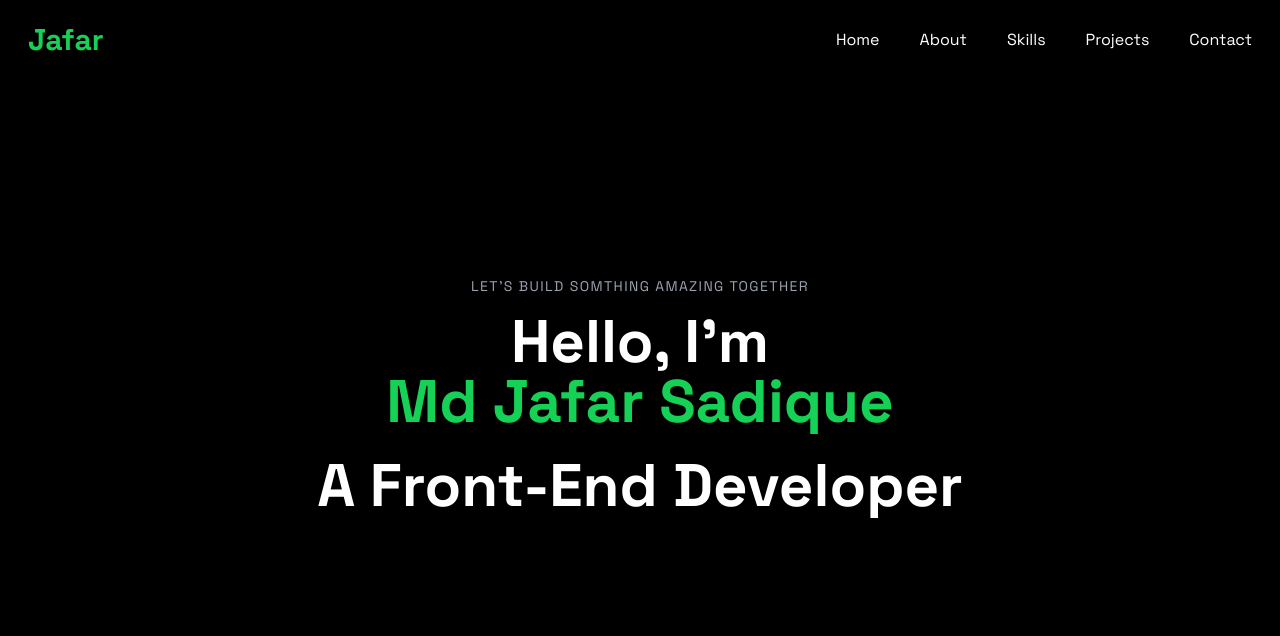
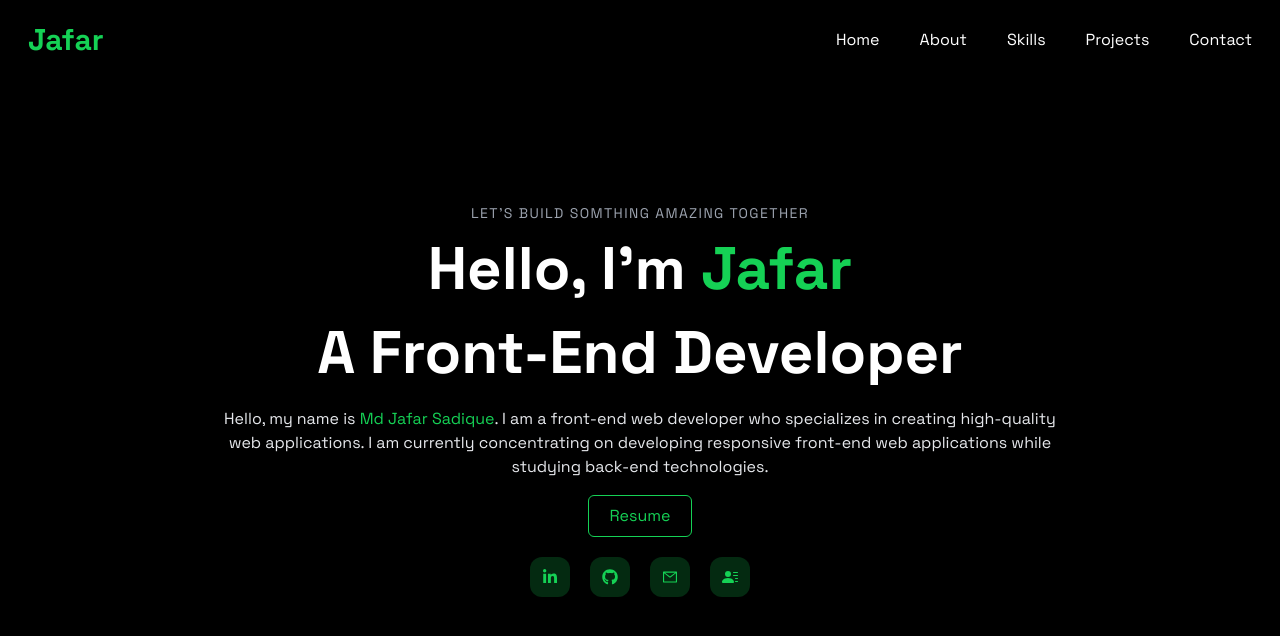
Before and after one commit to 10Sadique/portfoli-frontend, a Next.js app: page / in a window 1280 px wide. Shown: the top 636 px of the page. Built offline with nearby package versions, Linux system fonts and the light colour scheme.

Commit message:
main section complete

```diff
--- a/components/Main.jsx
+++ b/components/Main.jsx
@@ -1,4 +1,7 @@
 import React from 'react';
+import { AiOutlineMail } from 'react-icons/ai';
+import { BsFillPersonLinesFill } from 'react-icons/bs';
+import { FaGithub, FaLinkedinIn } from 'react-icons/fa';
 
 const Main = () => {
     return (
@@ -10,12 +13,37 @@ const Main = () => {
                     </p>
                     <h1 className="py-4">
                         Hello, {`I'm `}
-                        <br />
+                        <span className="text-green-bright">Jafar</span>
+                    </h1>
+                    <h1 className="py-2">A Front-End Developer</h1>
+                    <p className="py-4 m-auto max-w-[70%] text-gray-200">
+                        Hello, my name is{' '}
                         <span className="text-green-bright">
                             Md Jafar Sadique
                         </span>
-                    </h1>
-                    <h1 className="py-2">A Front-End Developer</h1>
+                        . I am a front-end web developer who specializes in
+                        creating high-quality web applications. I am currently
+                        concentrating on developing responsive front-end web
+                        applications while studying back-end technologies.
+                    </p>
+                    <button className="duration-200 ease-in bg-transparent border shadow-none border-green-bright text-green-bright hover:bg-green-bright hover:text-white">
+                        Resume
+                    </button>
+                    {/* Social Icons */}
+                    <div className="flex items-center justify-center gap-5 mt-5 text-green-bright">
+                        <div className="p-3 transition-all duration-100 cursor-pointer bg-green-bright/20 rounded-xl hover:bg-green-bright/25">
+                            <FaLinkedinIn />
+                        </div>
+                        <div className="p-3 transition-all duration-100 cursor-pointer bg-green-bright/20 rounded-xl hover:bg-green-bright/25">
+                            <FaGithub />
+                        </div>
+                        <div className="p-3 transition-all duration-100 cursor-pointer bg-green-bright/20 rounded-xl hover:bg-green-bright/25">
+                            <AiOutlineMail />
+                        </div>
+                        <div className="p-3 transition-all duration-100 cursor-pointer bg-green-bright/20 rounded-xl hover:bg-green-bright/25">
+                            <BsFillPersonLinesFill />
+                        </div>
+                    </div>
                 </div>
             </div>
         </div>
--- a/styles/globals.css
+++ b/styles/globals.css
@@ -31,6 +31,6 @@
     }
 
     button {
-        @apply px-5 py-2 font-semibold text-white rounded-md shadow-lg bg-green-bright shadow-green-bright/20;
+        @apply px-5 py-2 text-white rounded-md shadow-lg bg-green-bright shadow-green-bright/10;
     }
 }
```
